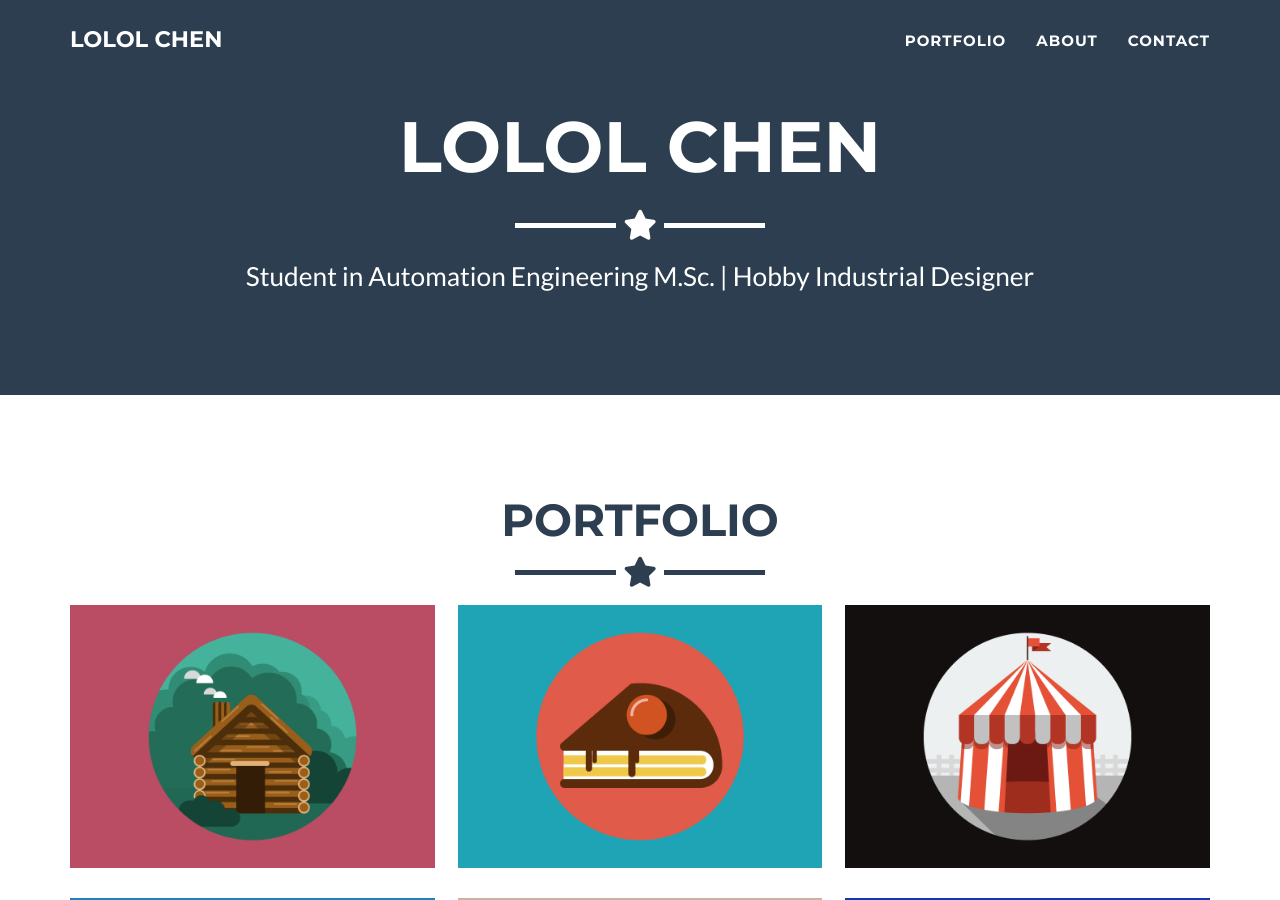
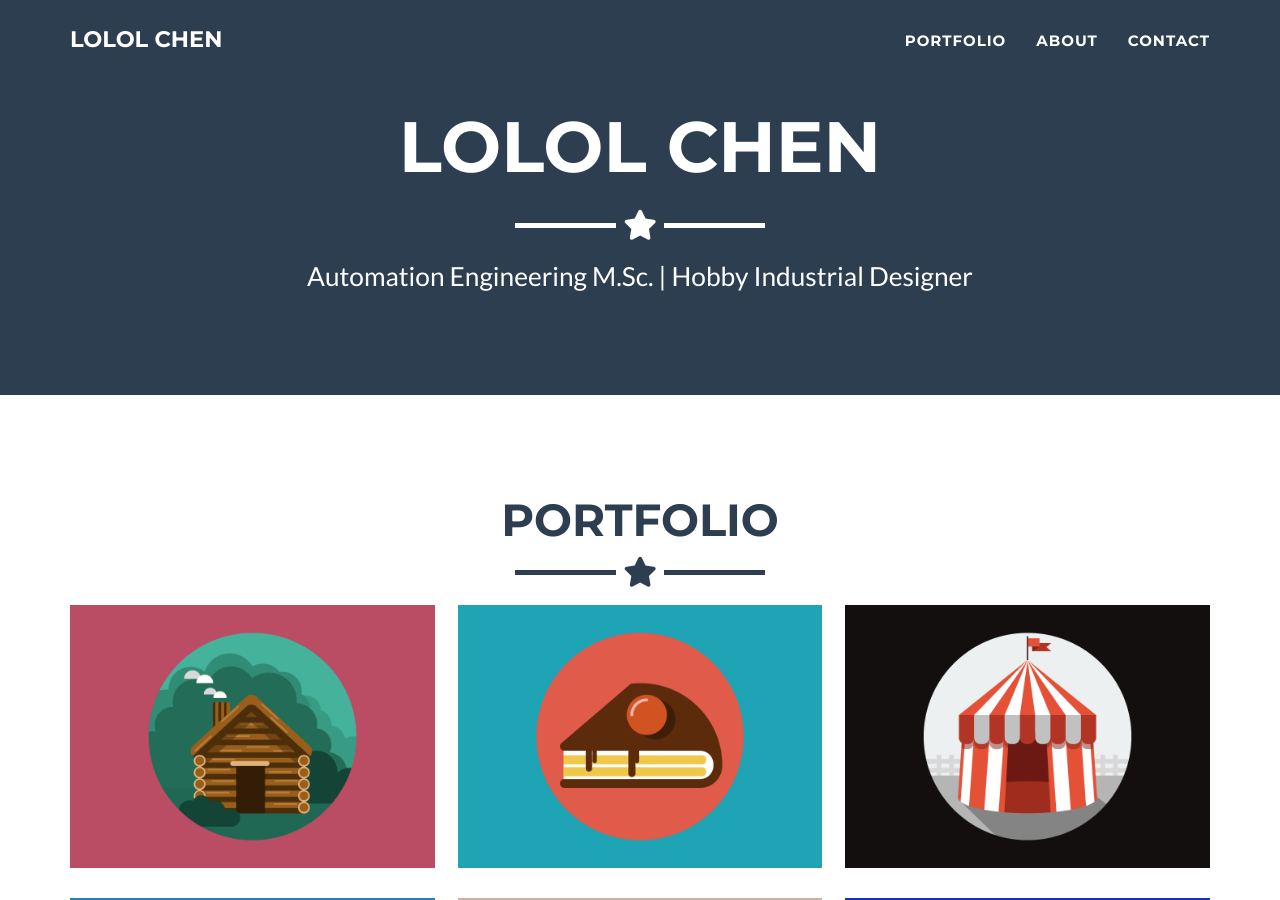
Before and after one commit to lololchen/lololchen.github.io, a Jekyll site: the page built from _posts/2014-07-18-project-1.markdown, in a window 1280 px wide and 900 px high, scrolled down 380 px. Built offline with Jekyll 4.4.1, drawn with Linux system fonts in a browser that asks for light colours.

Commit message:
Update config

```diff
--- a/_config.yml
+++ b/_config.yml
@@ -6,7 +6,7 @@ description: "LololChen's Profolio"
 #"Write an awesome description for your new site here. You can edit this line in _config.yml. It will appear in your document head meta (for Google search results) and in your feed.xml site description."
 keywords:
 #"your keywords, separated by commas"
-skills: "Student in Automation Engineering M.Sc. | Hobby Industrial Designer"
+skills: "Automation Engineering M.Sc. | Hobby Industrial Designer"
 #"Web Developer - Graphic Artist - User Experience Designer"
 meta_author: LastName FirstName
 
```
